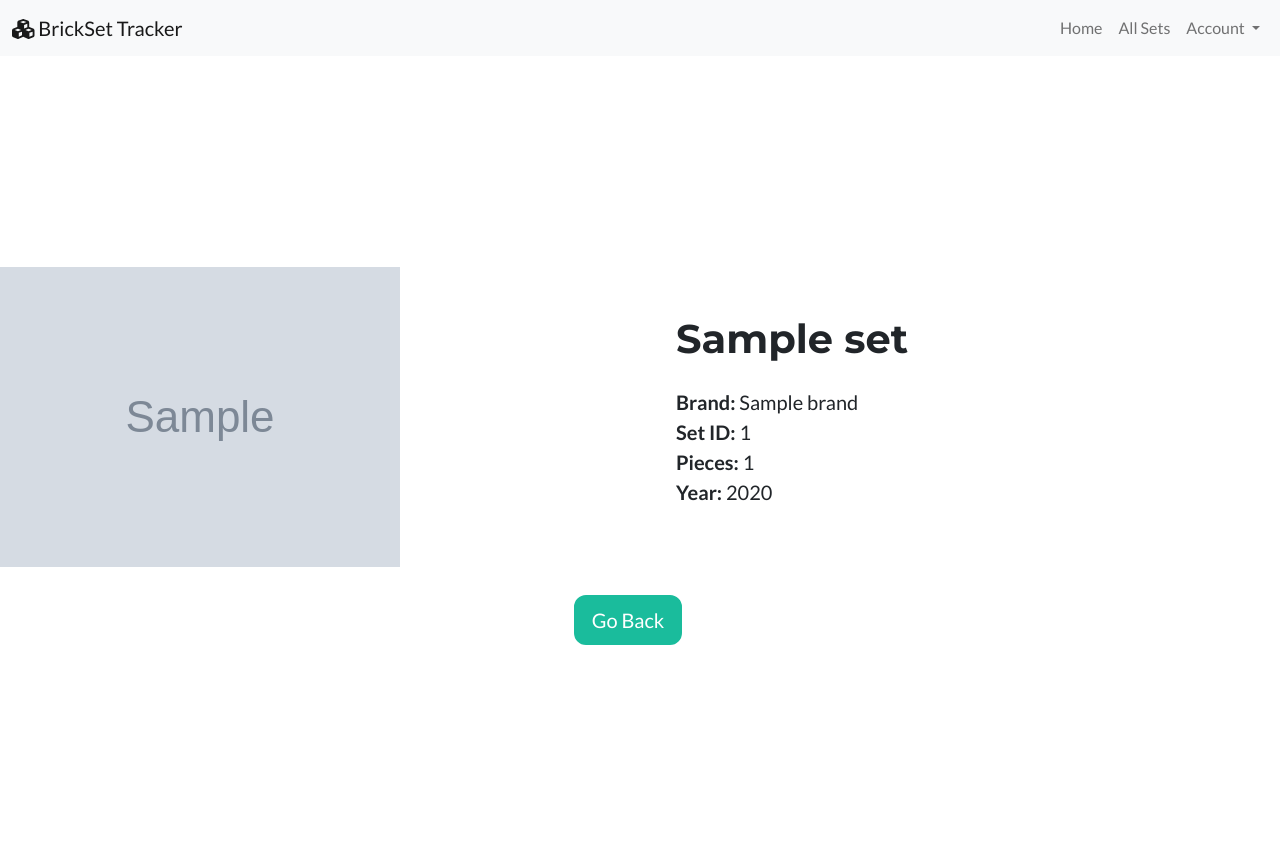
After one commit to RobertLippai/brickset_tracker, a Flask app: page /sets/details/1 in a window 1280 px wide. The commit adds this page. Run offline with Flask 3, Linux system fonts and the light colour scheme; tables that the repository leaves empty hold one stand-in row (values such as "Sample post"); grey boxes marked "Sample" are stand-in pictures; some libraries are stand-ins or nearby versions.

Commit message:
Add set details page & some code clean up

```diff
--- a/brickset_tracker/routes.py
+++ b/brickset_tracker/routes.py
@@ -44,6 +44,12 @@ def register_routes(app, db, bcrypt):
 
         return render_template('sets.html', sets=sets, brands=brands, brand_filter=brand_filter)
 
+    @app.route('/sets/details/<int:sid>')
+    def set_detail(sid):
+        brick_set = SetModel.query.filter(SetModel.sid == sid).first()
+
+        return render_template('set_detail.html', brick_set=brick_set)
+
     @app.route('/inventory', methods=['GET', 'POST'])
     @login_required
     def inventory():
@@ -67,8 +73,8 @@ def register_routes(app, db, bcrypt):
         return render_template('editor_home.html', sets=sets, brands=brands)
 
 
-    @app.route('/set_editor', methods=['GET'])
-    @app.route('/set_editor/<string:set_id>', methods=['GET'])
+    @app.route('/set_editor')
+    @app.route('/set_editor/<string:set_id>')
     @editor_required
     def set_editor(set_id=None):
         set_data = None
@@ -77,8 +83,8 @@ def register_routes(app, db, bcrypt):
             print(set_data)
         return render_template("set_editor.html", set_data=set_data)
 
-    @app.route('/brand_editor', methods=['GET'])
-    @app.route('/brand_editor/<string:bid>', methods=['GET'])
+    @app.route('/brand_editor')
+    @app.route('/brand_editor/<string:bid>')
     @editor_required
     def brand_editor(bid=None):
         brand_data = None
--- a/brickset_tracker/templates/_brand_cards.html
+++ b/brickset_tracker/templates/_brand_cards.html
@@ -5,7 +5,7 @@
         <div class="flex-shrink-0" style="max-width: 200px; min-width: 200px;">
         <a href="?" class="text-decoration-none">
         <div class="card h-100 {% if not brand_filter %}border-primary{% endif %}">
-            <img class="grayscale-image" src="/static/assets/img/bricks_2.jpeg" class="card-img-top" alt="All brands">
+            <img src="/static/assets/img/bricks_2.jpeg" class="grayscale-image card-img-top" alt="All brands">
             <div class="card-body text-center">
             <h5 class="card-title">All Brands</h5>
             <p class="card-text">Show everything</p>
@@ -21,7 +21,7 @@
             <a href="{{ url_for('inventory', brand=brand) }}" class="text-decoration-none">
 
             <div class="card h-100 {% if brand == brand_filter %}border-primary{% endif %}" data-filter="{{ brand }}">
-                <img class="grayscale-image" src="/static/assets/img/bricks_2.jpeg" class="card-img-top" alt="...">
+                <img src="/static/assets/img/bricks_2.jpeg" class="grayscale-image card-img-top" alt="...">
                 <div class="card-body">
                 <h5 class="card-title">{{ brand }}</h5>
                 <p class="card-text">{{ count }} set(s)</p>
@@ -37,7 +37,7 @@
         <div class="flex-shrink-0" style="max-width: 200px; min-width: 200px;">
             <a href="{{ url_for('list_sets', brand=brand.name) }}" class="text-decoration-none">
             <div class="card h-100 {% if brand == brand_filter %}border-primary{% endif %}" data-filter="{{ brand }}">
-                <img class="grayscale-image" src="/static/assets/img/bricks_2.jpeg" class="card-img-top" alt="...">
+                <img src="/static/assets/img/bricks_2.jpeg" class="grayscale-image card-img-top" alt="...">
                 <div class="card-body">
                 <h5 class="card-title">{{ brand.name }}</h5>
                 <p class="card-text">{{ brand.description or "No description!" }}</p>
--- a/brickset_tracker/templates/_set_cards.html
+++ b/brickset_tracker/templates/_set_cards.html
@@ -12,7 +12,7 @@
             {% if set.image_url %}
                 <img loading="lazy" src="{{ get_set_thumbnail_url(set.image_url) }}" class="card-img-top set-image"  alt="{{ set.name }}">
             {% else %}
-                <img loading="lazy" class="grayscale-image" src="/static/assets/img/bricks_1.jpeg" class="card-img-top" alt="...">
+                <img loading="lazy" src="/static/assets/img/bricks_1.jpeg" class="grayscale-image card-img-top" alt="...">
             {% endif %}
             <div class="card-body">
               <h5 class="card-title">{{ set.name }}</h5>
@@ -44,7 +44,7 @@
     document.querySelectorAll('.detail-btn').forEach(button => {
     button.addEventListener('click', () => {
         const sid = button.dataset.sid;
-        window.location.href = `api/sets/${sid}`;
+        window.location.href = `/sets/details/${sid}`;
     });
 });
 
--- /dev/null
+++ b/brickset_tracker/templates/set_detail.html
@@ -0,0 +1,34 @@
+{% extends 'base.html' %}
+
+{% block title %}Set Info{% endblock %}
+
+{% block content %}
+
+<div class="container-fluid min-vh-100 d-flex align-items-center">
+    <div class="row w-100">
+        <!-- Left side -->
+        <div class="col-lg-6 p-0">
+            {% if brick_set.image_url %}
+                <img src="{{ brick_set.image_url }}" alt="LEGO Set Image" class="img-fluid">
+            {% else %}
+                <img src="/static/assets/img/bricks_1.jpeg" class="grayscale-image img-fluid" alt="...">
+            {% endif %}
+        </div>
+
+        <!-- Right side -->
+        <div class="col-lg-6 d-flex flex-column justify-content-center p-3 p-lg-5 text-center text-lg-start">
+            <h1 class="mb-0 mb-lg-4">{{ brick_set.name }}</h1>
+            <p class="fs-5">
+                <strong>Brand:</strong> {{ brick_set.brand.name }}<br>
+                <strong>Set ID:</strong> {{ brick_set.set_id }}<br>
+                <strong>Pieces:</strong> {{ brick_set.pieces }}<br>
+                <strong>Year:</strong> {{ brick_set.year }}<br>
+            </p>
+        </div>
+        <div class="mt-0 mt-lg-4 text-center">
+            <a href="javascript:history.back()" class="btn btn-primary btn-lg">Go Back</a>
+        </div>
+    </div>
+</div>
+
+{% endblock %}
```
Also changed, not shown: README.md, 8 other files.
